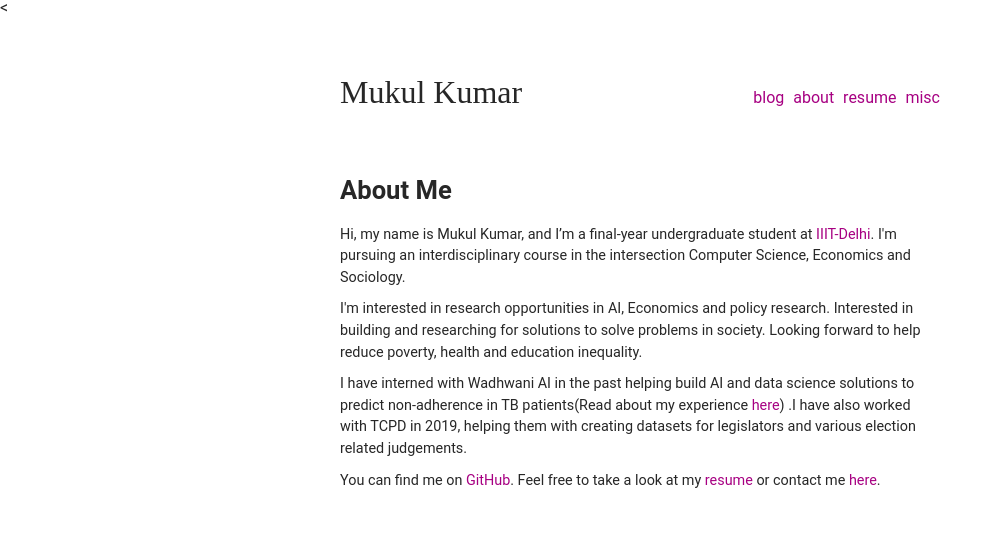
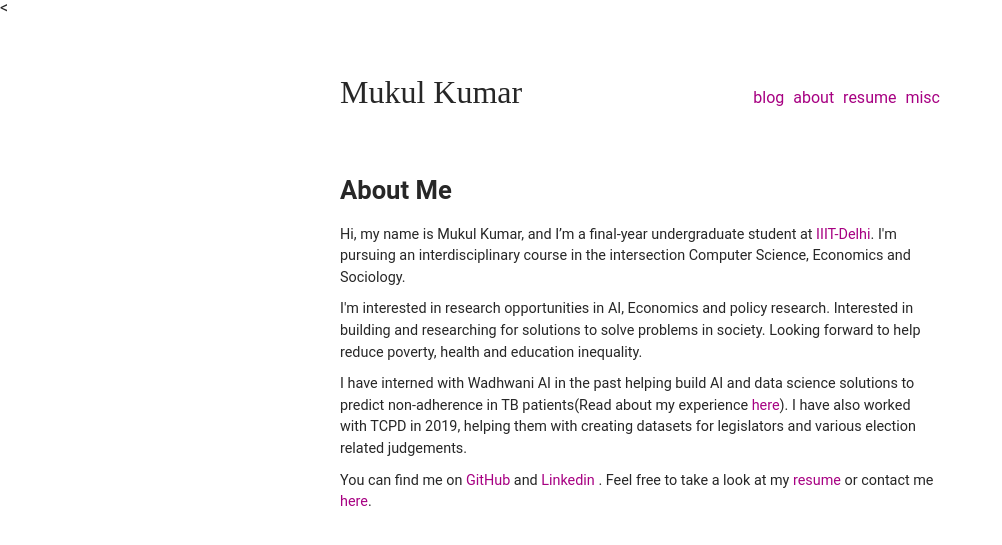
Before and after one commit to mukulkumar22/mukulkumar22.github.io, a Jekyll site: the page index.html, which Jekyll copies as it is, in a window 1280 px wide. Shown: the top 545 px of the page, without its empty margins (0-1002 px from the left). Built offline with Jekyll 4.4.1, drawn with Linux system fonts in a browser that asks for light colours; some web fonts are replaced.

Commit message:
Update index.html

```diff
--- a/index.html
+++ b/index.html
@@ -65,12 +65,11 @@
 
 <p>I'm interested in research opportunities in AI, Economics and policy research. Interested in building and researching for solutions to solve problems in society. Looking forward to help reduce poverty, health and education inequality.</p>
 
-<p>I have interned with Wadhwani AI in the past helping build AI and data science solutions to predict non-adherence in TB patients(Read about my experience <a href="https://medium.com/@muk137kumar/using-ai-to-help-tb-patients-in-india-my-internship-experience-at-wadhwani-ai-b0d59d1d67fb">here</a>)
-.I have also worked with TCPD in 2019, helping them with creating datasets for legislators and various election related judgements.</p>
+<p>I have interned with Wadhwani AI in the past helping build AI and data science solutions to predict non-adherence in TB patients(Read about my experience <a href="https://medium.com/@muk137kumar/using-ai-to-help-tb-patients-in-india-my-internship-experience-at-wadhwani-ai-b0d59d1d67fb">here</a>). I have also worked with TCPD in 2019, helping them with creating datasets for legislators and various election related judgements.</p>
 
 
 
-<p>You can find me on <a href="https://github.com/mukulkumar22/">GitHub</a>. Feel free to take a
+<p>You can find me on <a href="https://github.com/mukulkumar22/">GitHub</a> and <a href = "https://www.linkedin.com/in/mukulkumar07/">Linkedin </a>. Feel free to take a
 look at my <a href="mukul_kumar.pdf">resume</a> or contact me
 <a href="mailto:muk137kumar@gmail.com">here</a>.</p>
 
```
